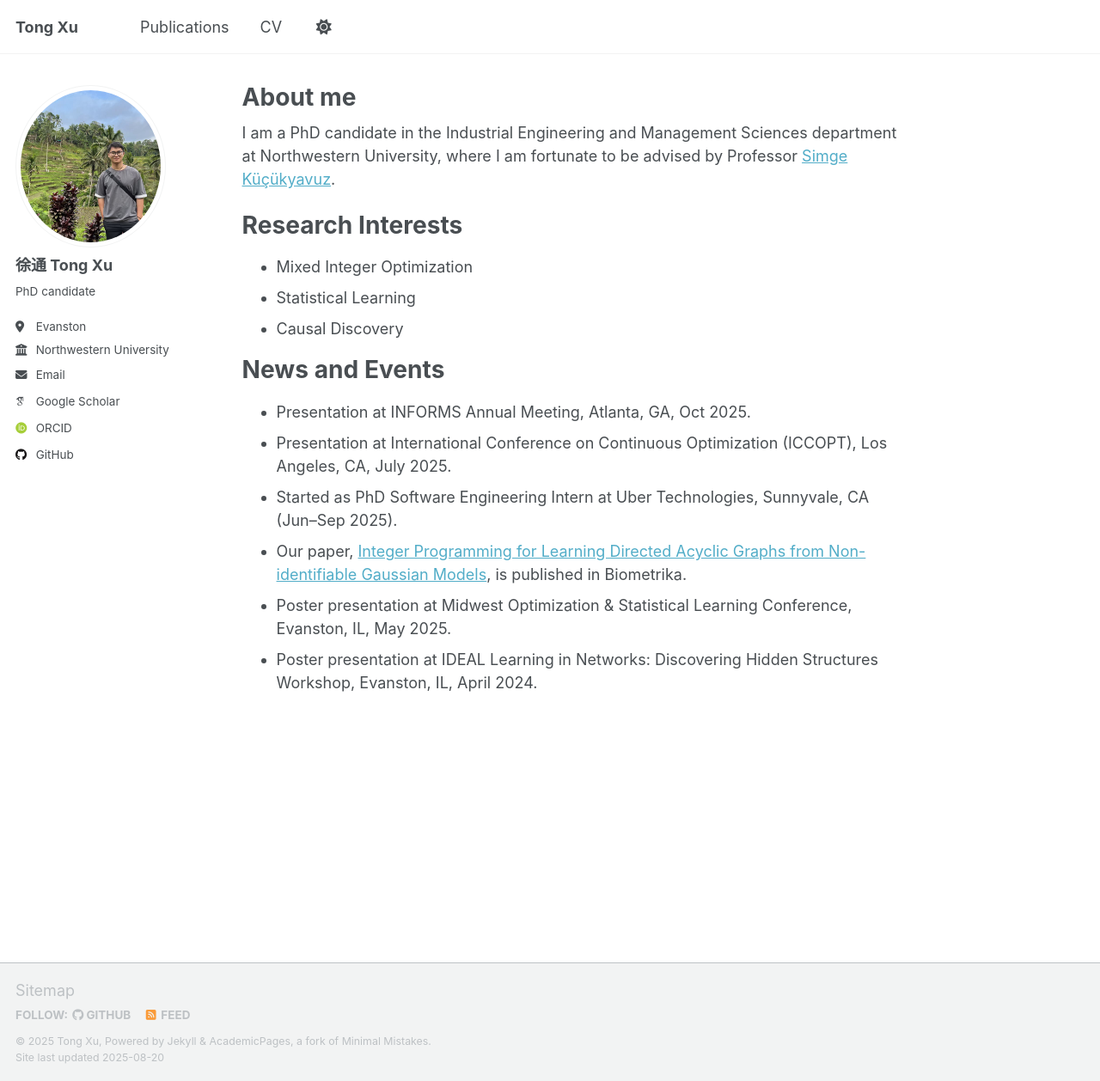
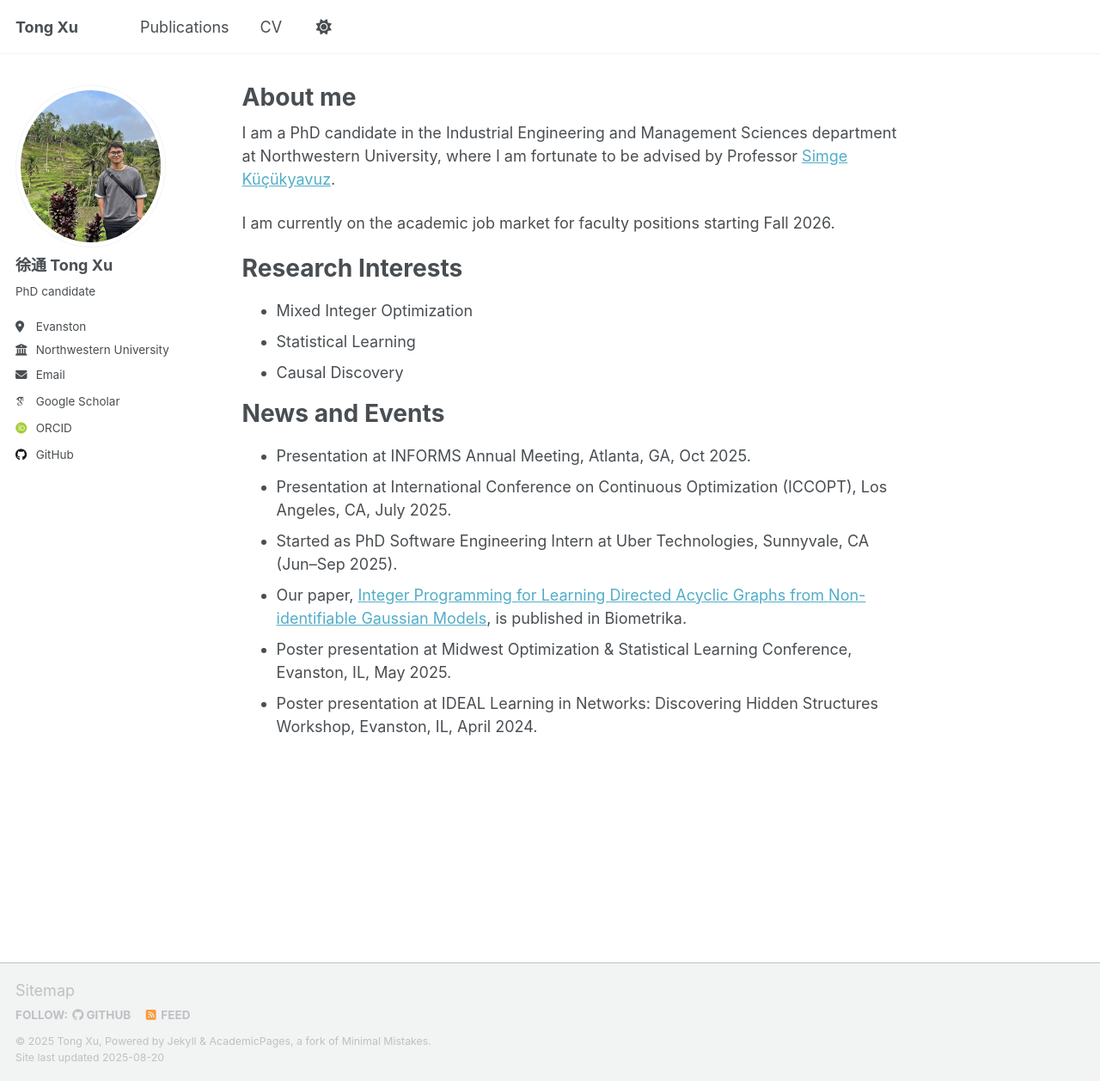
Before and after one commit to AtomXT/AtomXT, a Jekyll site: the page built from _pages/about.md, in a window 1280 px wide and 1258 px high. Shown: the whole window at 86% size. Built offline with Jekyll 4.4.1, drawn with Linux system fonts in a browser that asks for light colours; some web fonts are replaced; a script that is not in the unit is left out.

Commit message:
on job market

```diff
--- a/_pages/about.md
+++ b/_pages/about.md
@@ -8,6 +8,8 @@ redirect_from:
 ---
 
 I am a PhD candidate in the Industrial Engineering and Management Sciences department at Northwestern University, where I am fortunate to be advised by Professor [Simge Küçükyavuz](https://users.iems.northwestern.edu/~simge/).
+
+I am currently on the academic job market for faculty positions starting Fall 2026.
 
 Research Interests
 ======
```
